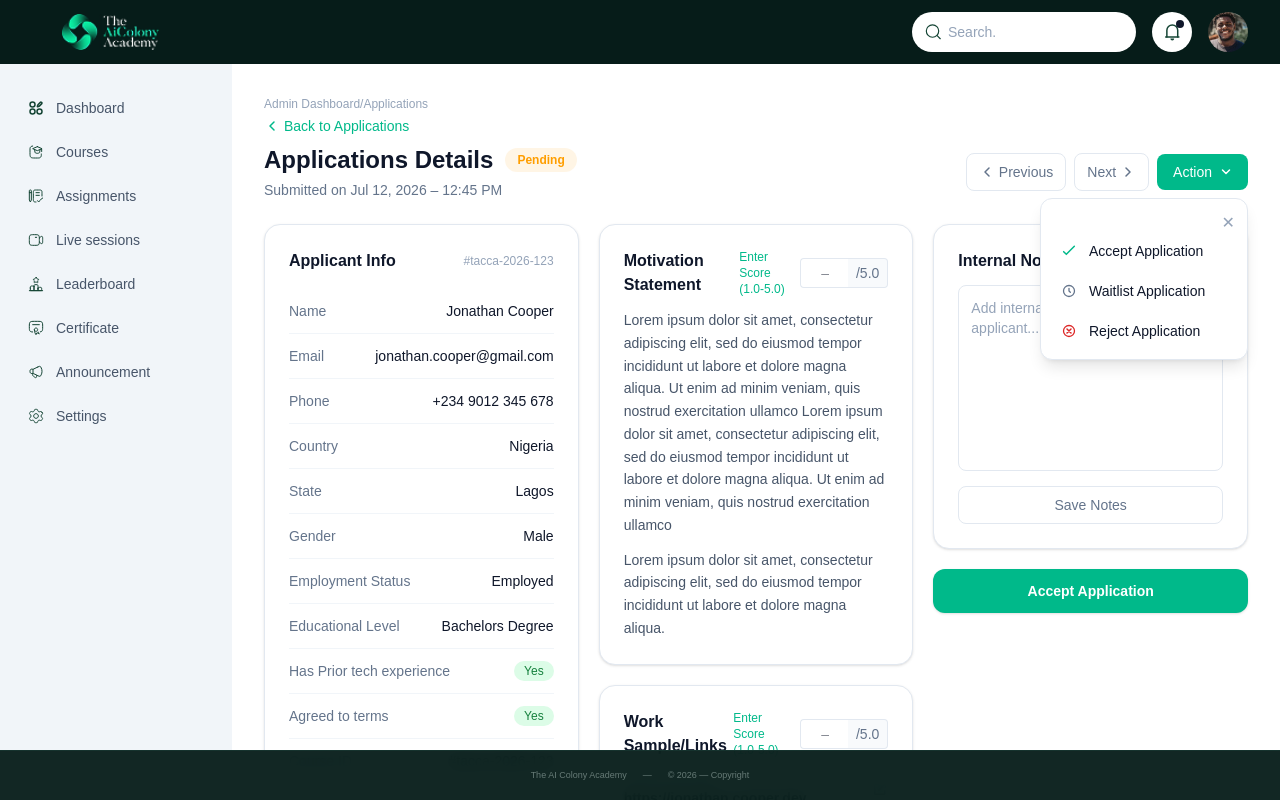
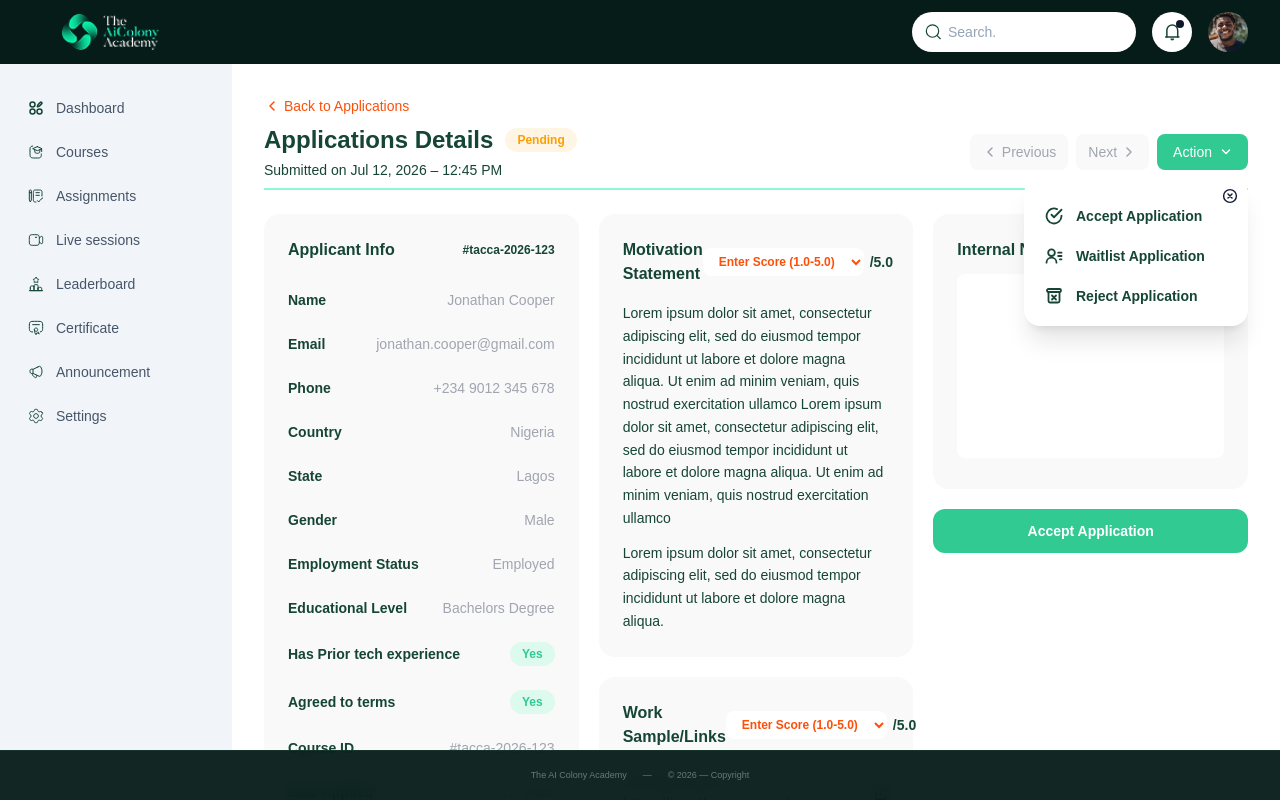
Before and after one commit to bolajidavid25/The-AI-Colony-Academy-, a Next.js app: page /dashboard/applications/1 in a window 1280 px wide. Both pictures are taken after a click on the button "Action". Shown: the top 800 px of the page. Built offline with nearby package versions, Linux system fonts and the light colour scheme.

Commit message:
Application Details

```diff
--- a/src/components/dashboard-light/applications/ApplicantInfoCard.tsx
+++ b/src/components/dashboard-light/applications/ApplicantInfoCard.tsx
@@ -9,12 +9,12 @@ interface InfoRowProps {
 
 function InfoRow({ label, value, isTag }: InfoRowProps) {
   return (
-    <div className="flex items-center justify-between border-b border-[#F1F5F9] py-3 last:border-0">
-      <span className="text-sm text-[#64748B]">{label}</span>
+    <div className="flex items-center justify-between py-3">
+      <span className="text-sm font-semibold" style={{ color: "#154535" }}>{label}</span>
       {isTag ? (
         value
       ) : (
-        <span className="text-sm font-medium text-[#0F172A] text-right">{value}</span>
+        <span className="text-sm font-medium text-right" style={{ color: "#A0A5B0" }}>{value}</span>
       )}
     </div>
   );
@@ -26,10 +26,10 @@ interface ApplicantInfoCardProps {
 
 export default function ApplicantInfoCard({ status }: ApplicantInfoCardProps) {
   return (
-    <div className="rounded-2xl border border-[#E2E8F0] bg-white p-6 shadow-sm">
+    <div className="rounded-2xl p-6 border-0 shadow-none" style={{ backgroundColor: "#F9F9F9" }}>
       <div className="mb-4 flex items-center justify-between">
-        <h2 className="font-semibold text-[#0F172A]">Applicant Info</h2>
-        <span className="text-xs text-[#94A3B8]">#tacca-2026-123</span>
+        <h2 className="text-base font-bold" style={{ color: "#154535" }}>Applicant Info</h2>
+        <span className="text-xs font-bold" style={{ color: "#154535" }}>#tacca-2026-123</span>
       </div>
 
       <InfoRow label="Name" value="Jonathan Cooper" />
@@ -44,7 +44,10 @@ export default function ApplicantInfoCard({ status }: ApplicantInfoCardProps) {
         label="Has Prior tech experience"
         isTag
         value={
-          <span className="inline-flex items-center rounded-full bg-[#DCFCE7] px-2.5 py-0.5 text-xs font-medium text-[#15803D]">
+          <span
+            className="inline-flex items-center rounded-full px-3 py-1 text-xs font-bold"
+            style={{ color: "#31CA92", backgroundColor: "#8FF9D145" }}
+          >
             Yes
           </span>
         }
@@ -53,7 +56,10 @@ export default function ApplicantInfoCard({ status }: ApplicantInfoCardProps) {
         label="Agreed to terms"
         isTag
         value={
-          <span className="inline-flex items-center rounded-full bg-[#DCFCE7] px-2.5 py-0.5 text-xs font-medium text-[#15803D]">
+          <span
+            className="inline-flex items-center rounded-full px-3 py-1 text-xs font-bold"
+            style={{ color: "#31CA92", backgroundColor: "#8FF9D145" }}
+          >
             Yes
           </span>
         }
--- a/src/components/dashboard-light/applications/ApplicationDetailHeader.tsx
+++ b/src/components/dashboard-light/applications/ApplicationDetailHeader.tsx
@@ -9,6 +9,7 @@ import {
   AcceptIcon,
   WaitlistIcon,
   RejectIcon,
+  CloseCircleIcon,
 } from "./ApplicationsIcons";
 import { ApplicationStatusBadge } from "./ApplicationsTable";
 import { Status } from "./applicationsData";
@@ -40,38 +41,40 @@ export default function ApplicationDetailHeader({
 
   return (
     <div>
-
-      <p className="mb-1 text-xs text-[#94A3B8]">Admin Dashboard/Applications</p>
-
-
+      {/* Back to Applications */}
       <Link
         href={backUrl}
-        className="mb-2 inline-flex items-center gap-1 text-sm text-[#00B98A] hover:underline"
+        className="mb-2 inline-flex items-center gap-1 text-sm hover:underline"
+        style={{ color: "#FE4F08" }}
       >
         <ChevronLeftIcon /> Back to Applications
       </Link>
 
       {/* Title & Actions Row */}
-      <div className="mb-6 flex flex-col gap-3 sm:flex-row sm:items-center sm:justify-between">
+      <div className="mb-2 flex flex-col gap-3 sm:flex-row sm:items-center sm:justify-between">
         <div>
           <div className="flex items-center gap-3">
-            <h1 className="text-2xl font-bold text-[#0F172A]">Applications Details</h1>
+            <h1 className="text-2xl font-bold" style={{ color: "#154535" }}>Applications Details</h1>
             <ApplicationStatusBadge status={status} />
           </div>
-          <p className="mt-1 text-sm text-[#64748B]">Submitted on Jul 12, 2026 – 12:45 PM</p>
+          <p className="mt-1 text-sm" style={{ color: "#154535" }}>Submitted on Jul 12, 2026 – 12:45 PM</p>
         </div>
 
         {/* Action Buttons */}
         <div className="flex items-center gap-2">
+          {/* Previous button */}
           <button
             type="button"
-            className="flex items-center gap-1 rounded-lg border border-[#E2E8F0] bg-white px-3 py-2 text-sm text-[#64748B] hover:bg-[#F8FAFC] transition-colors cursor-pointer"
+            className="flex items-center gap-1 rounded-lg border-0 px-3 py-2 text-sm transition-colors cursor-pointer"
+            style={{ backgroundColor: "#F9F9F9", color: "#A0A5B0" }}
           >
             <ChevronLeftIcon /> Previous
           </button>
+          {/* Next button */}
           <button
             type="button"
-            className="flex items-center gap-1 rounded-lg border border-[#E2E8F0] bg-white px-3 py-2 text-sm text-[#64748B] hover:bg-[#F8FAFC] transition-colors cursor-pointer"
+            className="flex items-center gap-1 rounded-lg border-0 px-3 py-2 text-sm transition-colors cursor-pointer"
+            style={{ backgroundColor: "#F9F9F9", color: "#A0A5B0" }}
           >
             Next <ChevronRightIcon />
           </button>
@@ -81,58 +84,71 @@ export default function ApplicationDetailHeader({
             <button
               type="button"
               onClick={() => setIsDropdownOpen((prev) => !prev)}
-              className="flex items-center gap-2 rounded-lg bg-[#00B98A] px-4 py-2 text-sm font-medium text-white hover:bg-[#00A07A] transition-colors cursor-pointer"
+              className="flex items-center gap-2 rounded-lg border-0 px-4 py-2 text-sm font-medium transition-colors cursor-pointer"
+              style={{ backgroundColor: "#31CA92", color: "#fff" }}
             >
               Action
               <ChevronDownIcon color="white" />
             </button>
 
             {isDropdownOpen && (
-              <div className="absolute right-0 top-full z-50 mt-2 w-52 rounded-xl border border-[#E2E8F0] bg-white shadow-lg animate-in fade-in zoom-in-95 duration-150">
+              <div className="absolute right-0 top-full z-50 mt-2 w-56 rounded-2xl border-0 bg-white p-3 pt-5 shadow-xl animate-in fade-in zoom-in-95 duration-150">
+                {/* Close Button placed precisely at the top right matching media_1790016694840.png */}
                 <button
                   type="button"
                   onClick={() => setIsDropdownOpen(false)}
-                  className="absolute right-3 top-3 text-[#94A3B8] hover:text-[#0F172A] cursor-pointer"
+                  className="absolute right-2.5 top-2.5 transition-opacity hover:opacity-70 cursor-pointer"
+                  style={{ color: "#141B34" }}
+                  aria-label="Close"
                 >
-                  ✕
+                  <CloseCircleIcon className="h-4 w-4" />
                 </button>
-                <div className="p-2 pt-8">
+
+                <div className="flex flex-col gap-1">
+                  {/* Accept Application */}
                   <button
                     type="button"
                     onClick={() => {
                       onStatusChange("Approved");
                       setIsDropdownOpen(false);
                     }}
-                    className="flex w-full items-center gap-3 rounded-lg px-3 py-2.5 text-sm text-[#0F172A] hover:bg-[#F8FAFC] transition-colors cursor-pointer"
+                    className="flex w-full items-center gap-3 rounded-lg px-2 py-2 text-sm font-bold hover:bg-[#F8FAFC] transition-colors cursor-pointer"
+                    style={{ color: "#154535" }}
                   >
-                    <span className="text-[#00B98A]">
-                      <AcceptIcon />
+                    <span style={{ color: "#154535" }}>
+                      <AcceptIcon className="h-5 w-5" />
                     </span>
                     Accept Application
                   </button>
+
+                  {/* Waitlist Application */}
                   <button
                     type="button"
                     onClick={() => {
                       onStatusChange("Waitlisted");
                       setIsDropdownOpen(false);
                     }}
-                    className="flex w-full items-center gap-3 rounded-lg px-3 py-2.5 text-sm text-[#0F172A] hover:bg-[#F8FAFC] transition-colors cursor-pointer"
+                    className="flex w-full items-center gap-3 rounded-lg px-2 py-2 text-sm font-bold hover:bg-[#F8FAFC] transition-colors cursor-pointer"
+                    style={{ color: "#154535" }}
                   >
-                    <span className="text-[#64748B]">
-                      <WaitlistIcon />
+                    <span style={{ color: "#154535" }}>
+                      <WaitlistIcon className="h-5 w-5" />
                     </span>
                     Waitlist Application
                   </button>
+
+                  {/* Reject Application */}
                   <button
                     type="button"
                     onClick={() => {
                       onStatusChange("Rejected");
                       setIsDropdownOpen(false);
                     }}
-                    className="flex w-full items-center gap-3 rounded-lg px-3 py-2.5 text-sm text-[#0F172A] hover:bg-[#F8FAFC] transition-colors cursor-pointer"
+                    className="flex w-full items-center gap-3 rounded-lg px-2 py-2 text-sm font-bold hover:bg-[#F8FAFC] transition-colors cursor-pointer"
+                    style={{ color: "#154535" }}
                   >
-                    <span className="text-[#DC2626]">
-                      <RejectIcon />
+                    <span style={{ color: "#154535" }}>
+                      <RejectIcon className="h-5 w-5" />
                     </span>
                     Reject Application
                   </button>
@@ -142,6 +158,9 @@ export default function ApplicationDetailHeader({
           </div>
         </div>
       </div>
+
+      {/* Thin line under Submitted date — #8FF9D1 */}
+      <div className="mb-6" style={{ height: "2px", backgroundColor: "#8FF9D1" }} />
     </div>
   );
 }
--- a/src/components/dashboard-light/applications/ApplicationInternalNotes.tsx
+++ b/src/components/dashboard-light/applications/ApplicationInternalNotes.tsx
@@ -12,29 +12,23 @@ export default function ApplicationInternalNotes({ onAccept }: ApplicationIntern
   return (
     <div className="flex flex-col gap-5">
       {/* Internal Notes Box */}
-      <div className="rounded-2xl border border-[#E2E8F0] bg-white p-6 shadow-sm">
-        <h2 className="mb-3 font-semibold text-[#0F172A]">Internal Notes</h2>
+      <div className="rounded-2xl p-6 border-0 shadow-none" style={{ backgroundColor: "#F9F9F9" }}>
+        <h2 className="mb-3 font-bold text-base" style={{ color: "#154535" }}>Internal Notes</h2>
         <textarea
           value={notes}
           onChange={(e) => setNotes(e.target.value)}
-          placeholder="Add internal notes about this applicant..."
           rows={8}
-          className="w-full resize-none rounded-lg border border-[#E2E8F0] p-3 text-sm text-[#0F172A] outline-none placeholder:text-[#94A3B8] focus:border-[#00B98A] transition-colors"
+          className="w-full resize-none rounded-lg border-0 bg-white p-3 text-sm font-medium outline-none transition-colors shadow-none"
+          style={{ color: "#154535" }}
         />
-        <button
-          type="button"
-          onClick={() => alert("Notes saved successfully!")}
-          className="mt-2 w-full rounded-lg border border-[#E2E8F0] bg-white py-2 text-sm font-medium text-[#64748B] hover:bg-[#F8FAFC] transition-colors cursor-pointer"
-        >
-          Save Notes
-        </button>
       </div>
 
       {/* Accept Application button */}
       <button
         type="button"
         onClick={onAccept}
-        className="w-full rounded-xl bg-[#00B98A] py-3 text-sm font-semibold text-white hover:bg-[#00A07A] transition-colors shadow-sm cursor-pointer"
+        className="w-full rounded-xl py-3 text-sm font-bold text-white hover:opacity-90 transition-opacity shadow-none cursor-pointer border-0"
+        style={{ backgroundColor: "#31CA92" }}
       >
         Accept Application
       </button>
--- a/src/components/dashboard-light/applications/ApplicationsIcons.tsx
+++ b/src/components/dashboard-light/applications/ApplicationsIcons.tsx
@@ -115,13 +115,21 @@ export function ExternalLinkIcon({ className = "h-4 w-4" }: { className?: string
   );
 }
 
+{/* Accept Icon matching media_1790015824524.png: Circle with checkmark */}
 export function AcceptIcon({ className = "h-4 w-4" }: { className?: string }) {
   return (
-    <svg xmlns="http://www.w3.org/2000/svg" viewBox="0 0 16 16" fill="none" className={className}>
+    <svg xmlns="http://www.w3.org/2000/svg" viewBox="0 0 20 20" fill="none" className={className}>
       <path
-        d="M2.66699 8.66663L5.33366 11.3333L13.3337 3.33337"
+        d="M17.5 9.58333V10A7.5 7.5 0 1 1 13.0583 3.14167"
         stroke="currentColor"
-        strokeWidth="1.5"
+        strokeWidth="1.8"
+        strokeLinecap="round"
+        strokeLinejoin="round"
+      />
+      <path
+        d="M17.5 3.75L10 11.2583L7.5 8.75833"
+        stroke="currentColor"
+        strokeWidth="1.8"
         strokeLinecap="round"
         strokeLinejoin="round"
       />
@@ -129,14 +137,30 @@ export function AcceptIcon({ className = "h-4 w-4" }: { className?: string }) {
   );
 }
 
+{/* Waitlist Icon matching media_1790015846670.png: User outline with menu lines */}
 export function WaitlistIcon({ className = "h-4 w-4" }: { className?: string }) {
   return (
-    <svg xmlns="http://www.w3.org/2000/svg" viewBox="0 0 16 16" fill="none" className={className}>
-      <circle cx="8" cy="8" r="5.5" stroke="currentColor" strokeWidth="1.3" />
+    <svg xmlns="http://www.w3.org/2000/svg" viewBox="0 0 20 20" fill="none" className={className}>
+      <circle
+        cx="7.5"
+        cy="6.66667"
+        r="3.33333"
+        stroke="currentColor"
+        strokeWidth="1.8"
+        strokeLinecap="round"
+        strokeLinejoin="round"
+      />
       <path
-        d="M8 5.33337V8.00004L9.33333 9.33337"
+        d="M2.5 16.6667C2.5 13.9052 4.73858 11.6667 7.5 11.6667C10.2614 11.6667 12.5 13.9052 12.5 16.6667"
         stroke="currentColor"
-        strokeWidth="1.3"
+        strokeWidth="1.8"
+        strokeLinecap="round"
+        strokeLinejoin="round"
+      />
+      <path
+        d="M14.167 6.66667H17.5M14.167 10H17.5M15.833 13.3333H17.5"
+        stroke="currentColor"
+        strokeWidth="1.8"
         strokeLinecap="round"
         strokeLinejoin="round"
       />
@@ -144,11 +168,48 @@ export function WaitlistIcon({ className = "h-4 w-4" }: { className?: string })
   );
 }
 
+{/* Reject Icon matching media_1790015889094.png: Archive / ballot box with 'X' */}
 export function RejectIcon({ className = "h-4 w-4" }: { className?: string }) {
   return (
-    <svg xmlns="http://www.w3.org/2000/svg" viewBox="0 0 16 16" fill="none" className={className}>
-      <path d="M10 6L6 10M6 6L10 10" stroke="currentColor" strokeWidth="1.5" strokeLinecap="round" />
-      <circle cx="8" cy="8" r="5.5" stroke="currentColor" strokeWidth="1.3" />
+    <svg xmlns="http://www.w3.org/2000/svg" viewBox="0 0 20 20" fill="none" className={className}>
+      <rect
+        x="3"
+        y="3"
+        width="14"
+        height="3"
+        rx="1.5"
+        stroke="currentColor"
+        strokeWidth="1.8"
+      />
+      <path
+        d="M4.5 6V15C4.5 15.8284 5.17157 16.5 6 16.5H14C14.8284 16.5 15.5 15.8284 15.5 15V6"
+        stroke="currentColor"
+        strokeWidth="1.8"
+        strokeLinecap="round"
+        strokeLinejoin="round"
+      />
+      <path
+        d="M8 9.5L12 13.5M12 9.5L8 13.5"
+        stroke="currentColor"
+        strokeWidth="1.8"
+        strokeLinecap="round"
+        strokeLinejoin="round"
+      />
     </svg>
   );
 }
+
+{/* Close Circle Icon matching media_1790015998624.png: Circle with 'X' */}
+export function CloseCircleIcon({ className = "h-5 w-5" }: { className?: string }) {
+  return (
+    <svg xmlns="http://www.w3.org/2000/svg" viewBox="0 0 20 20" fill="none" className={className}>
+      <circle cx="10" cy="10" r="8" stroke="currentColor" strokeWidth="1.8" />
+      <path
+        d="M7.5 7.5L12.5 12.5M12.5 7.5L7.5 12.5"
+        stroke="currentColor"
+        strokeWidth="1.8"
+        strokeLinecap="round"
+      />
+    </svg>
+  );
+}
--- a/src/components/dashboard-light/applications/MotivationAndWorkSamples.tsx
+++ b/src/components/dashboard-light/applications/MotivationAndWorkSamples.tsx
@@ -6,25 +6,29 @@ import { ExternalLinkIcon } from "./ApplicationsIcons";
 function ScoreInput({ label }: { label: string }) {
   const [score, setScore] = useState("");
   return (
-    <div className="mb-3 flex items-center justify-between">
-      <span className="text-base font-semibold text-[#0F172A]">{label}</span>
-      <div className="flex items-center gap-2">
-        <span className="text-xs font-medium text-[#00B98A]">Enter Score (1.0-5.0)</span>
-        <div className="flex items-center">
-          <input
-            type="number"
-            min={1}
-            max={5}
-            step={0.1}
-            value={score}
-            onChange={(e) => setScore(e.target.value)}
-            placeholder="–"
-            className="w-12 rounded-l border border-r-0 border-[#E2E8F0] bg-white py-1 pr-1 pl-2 text-right text-sm outline-none focus:border-[#00B98A]"
-          />
-          <span className="rounded-r border border-l-0 border-[#E2E8F0] bg-[#F8FAFC] px-2 py-1 text-sm text-[#64748B]">
-            /5.0
-          </span>
-        </div>
+    <div className="mb-4 flex items-center justify-between">
+      <span className="text-base font-bold" style={{ color: "#154535" }}>{label}</span>
+      <div className="flex items-center gap-1.5">
+        {/* Select dropdown with #FE4F08 color, white bg, border-0, shadow-none */}
+        <select
+          value={score}
+          onChange={(e) => setScore(e.target.value)}
+          className="rounded-lg border-0 bg-white px-3 py-1.5 text-xs font-bold outline-none cursor-pointer appearance-auto shadow-none"
+          style={{ color: "#FE4F08" }}
+        >
+          <option value="" disabled>Enter Score (1.0-5.0)</option>
+          <option value="1.0">1.0</option>
+          <option value="1.5">1.5</option>
+          <option value="2.0">2.0</option>
+          <option value="2.5">2.5</option>
+          <option value="3.0">3.0</option>
+          <option value="3.5">3.5</option>
+          <option value="4.0">4.0</option>
+          <option value="4.5">4.5</option>
+          <option value="5.0">5.0</option>
+        </select>
+        {/* /5.0 label outside the select */}
+        <span className="text-sm font-bold" style={{ color: "#154535" }}>/5.0</span>
       </div>
     </div>
   );
@@ -32,16 +36,17 @@ function ScoreInput({ label }: { label: string }) {
 
 function LinkRow({ label, url, href = "#" }: { label: string; url: string; href?: string }) {
   return (
-    <div className="flex items-center justify-between border-b border-[#F1F5F9] pb-3 last:border-0 last:pb-0">
+    <div className="flex items-center justify-between py-2.5">
       <div>
-        <p className="text-xs text-[#94A3B8]">{label}</p>
-        <p className="mt-0.5 text-sm font-semibold text-[#0F172A]">{url}</p>
+        <p className="text-xs font-semibold" style={{ color: "#A0A5B0" }}>{label}</p>
+        <p className="mt-0.5 text-sm font-bold" style={{ color: "#154535" }}>{url}</p>
       </div>
       <a
         href={href}
         target="_blank"
         rel="noopener noreferrer"
-        className="text-[#64748B] hover:text-[#0F172A] transition-colors"
+        className="transition-colors hover:opacity-70"
+        style={{ color: "#141B34" }}
       >
         <ExternalLinkIcon />
       </a>
@@ -53,24 +58,24 @@ export default function MotivationAndWorkSamples() {
   return (
     <div className="flex flex-col gap-5">
       {/* Motivation Statement */}
-      <div className="rounded-2xl border border-[#E2E8F0] bg-white p-6 shadow-sm">
+      <div className="rounded-2xl p-6 border-0 shadow-none" style={{ backgroundColor: "#F9F9F9" }}>
         <ScoreInput label="Motivation Statement" />
-        <p className="text-sm leading-relaxed text-[#475569]">
+        <p className="text-sm font-medium leading-relaxed" style={{ color: "#154535" }}>
           Lorem ipsum dolor sit amet, consectetur adipiscing elit, sed do eiusmod tempor incididunt ut
           labore et dolore magna aliqua. Ut enim ad minim veniam, quis nostrud exercitation ullamco
           Lorem ipsum dolor sit amet, consectetur adipiscing elit, sed do eiusmod tempor incididunt ut
           labore et dolore magna aliqua. Ut enim ad minim veniam, quis nostrud exercitation ullamco
         </p>
-        <p className="mt-3 text-sm leading-relaxed text-[#475569]">
+        <p className="mt-3 text-sm font-medium leading-relaxed" style={{ color: "#154535" }}>
           Lorem ipsum dolor sit amet, consectetur adipiscing elit, sed do eiusmod tempor incididunt ut
           labore et dolore magna aliqua.
         </p>
       </div>
 
       {/* Work Sample / Links */}
-      <div className="rounded-2xl border border-[#E2E8F0] bg-white p-6 shadow-sm">
+      <div className="rounded-2xl p-6 border-0 shadow-none" style={{ backgroundColor: "#F9F9F9" }}>
         <ScoreInput label="Work Sample/Links" />
-        <div className="flex flex-col gap-4">
+        <div className="flex flex-col gap-1">
           <LinkRow label="Portfolio Website" url="https://jonathan.cooper.dev" />
           <LinkRow label="Github Profile" url="https://jonathan.cooper.dev" />
           <LinkRow label="Case Study Document" url="Drive Link" />
```
Also changed, not shown: src/app/dashboard-light/layout.tsx (+10 -6 lines), src/components/dashboard-light/Footer.tsx (added, +14 -0 lines).
